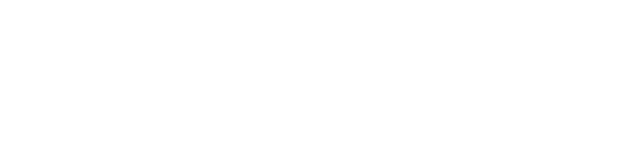
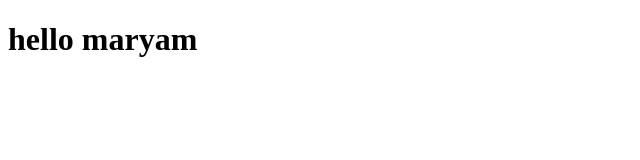
Before and after one commit to samaneh-y/project-website, a plain HTML site: page index.html in a window 1280 px wide. Shown: the whole page, without its empty margins (0-640 px from the left). Drawn offline with Linux system fonts and the light colour scheme.

Commit message:
Update index.html

```diff
--- a/index.html
+++ b/index.html
@@ -7,6 +7,6 @@
     <title>Document</title>
 </head>
 <body>
-
+    <h1>hello maryam</h1>
 </body>
 </html>
```
